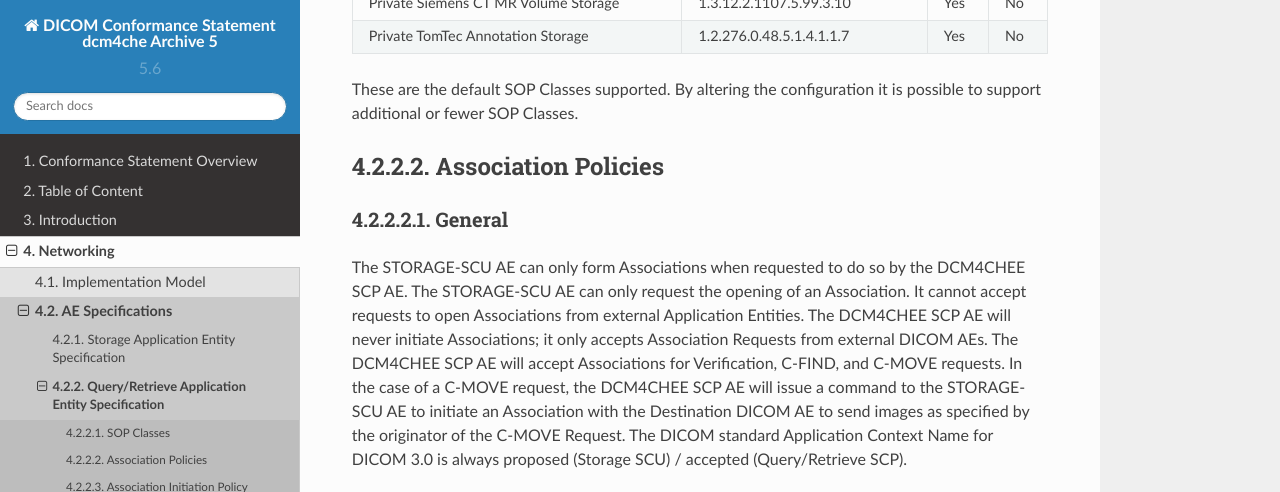
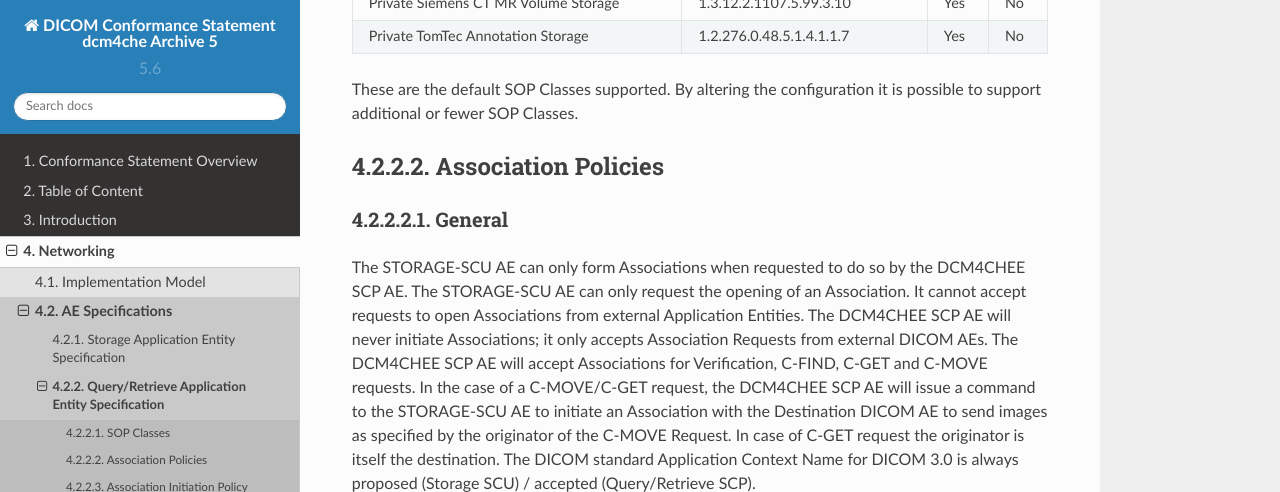
Before and after one commit to dcm4che/dcm4chee-arc-cs, a Sphinx documentation site: the page built from docs/networking/specs/query-retrieve/query-retrieve.rst, in a window 1280 px wide and 900 px high, scrolled down 7922 px, cut to the strip 0-492 px from the top of the window. Built offline with Sphinx 7.4.7 and the Read the Docs theme 2.0.0, drawn with Linux system fonts in a browser that asks for light colours.

Commit message:
query retrieve and workflow specs update

```diff
--- a/docs/networking/specs/query-retrieve/query-retrieve.rst
+++ b/docs/networking/specs/query-retrieve/query-retrieve.rst
@@ -26,7 +26,7 @@
 '''''''
 
 The STORAGE-SCU AE can only form Associations when requested to do so by the DCM4CHEE SCP AE. The STORAGE-SCU AE can only request the opening of an Association. It cannot accept requests to open Associations from external Application Entities.
-The DCM4CHEE SCP AE will never initiate Associations; it only accepts Association Requests from external DICOM AEs. The DCM4CHEE SCP AE will accept Associations for Verification, C-FIND, and C-MOVE requests. In the case of a C-MOVE request, the DCM4CHEE SCP AE will issue a command to the STORAGE-SCU AE to initiate an Association with the Destination DICOM AE to send images as specified by the originator of the C-MOVE Request.
+The DCM4CHEE SCP AE will never initiate Associations; it only accepts Association Requests from external DICOM AEs. The DCM4CHEE SCP AE will accept Associations for Verification, C-FIND, C-GET and C-MOVE requests. In the case of a C-MOVE/C-GET request, the DCM4CHEE SCP AE will issue a command to the STORAGE-SCU AE to initiate an Association with the Destination DICOM AE to send images as specified by the originator of the C-MOVE Request. In case of C-GET request the originator is itself the destination.
 The DICOM standard Application Context Name for DICOM 3.0 is always proposed (Storage SCU) / accepted (Query/Retrieve SCP).
 
 .. csv-table:: DICOM Application Context for STORAGE-SCU AE & DCM4CHEE SCP AE
--- a/docs/networking/specs/workflow/workflow.rst
+++ b/docs/networking/specs/workflow/workflow.rst
@@ -137,7 +137,7 @@
 | Presentation Context Table                                                                                                                         |
 +--------------------------------------------------------------+-------------------------------------------------------+------+----------------------+
 | Abstract Syntax                                              | Transfer Syntax                                       | Role | Extended Negotiation |
-+------------------------------------+-------------------------+---------------------------------+---------------------+------+----------------------+
++------------------------------------+-------------------------+---------------------------------+---------------------+      +                      +
 | Name                               | UID                     | Name                            | UID                 |      |                      |
 +====================================+=========================+=================================+=====================+======+======================+
 | Modality Performed Procedure Step  | 1.2.840.10008.3.1.2.3.3 | DICOM Implicit VR Little Endian | 1.2.840.10008.1.2   | SCU  | None                 |
```
